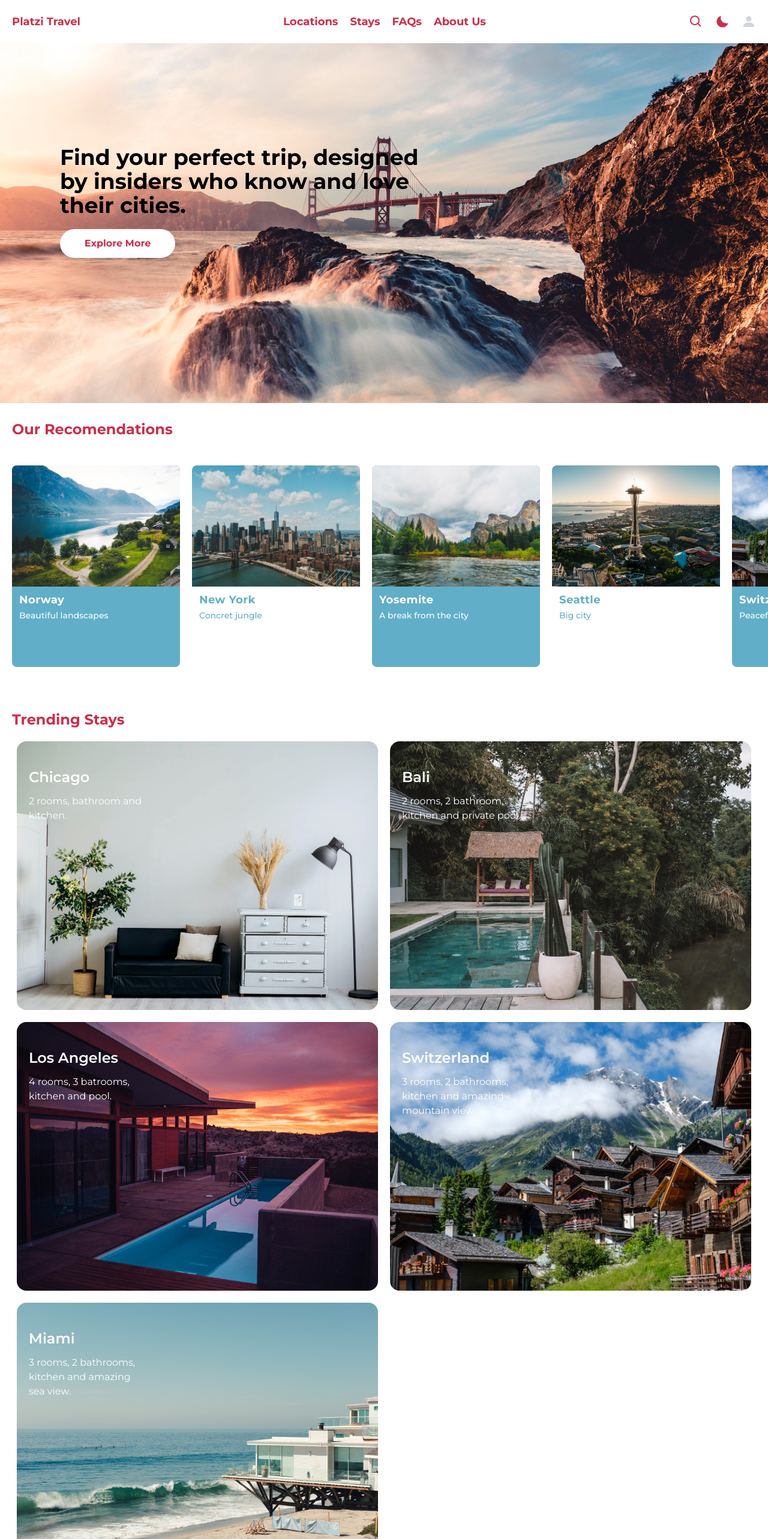
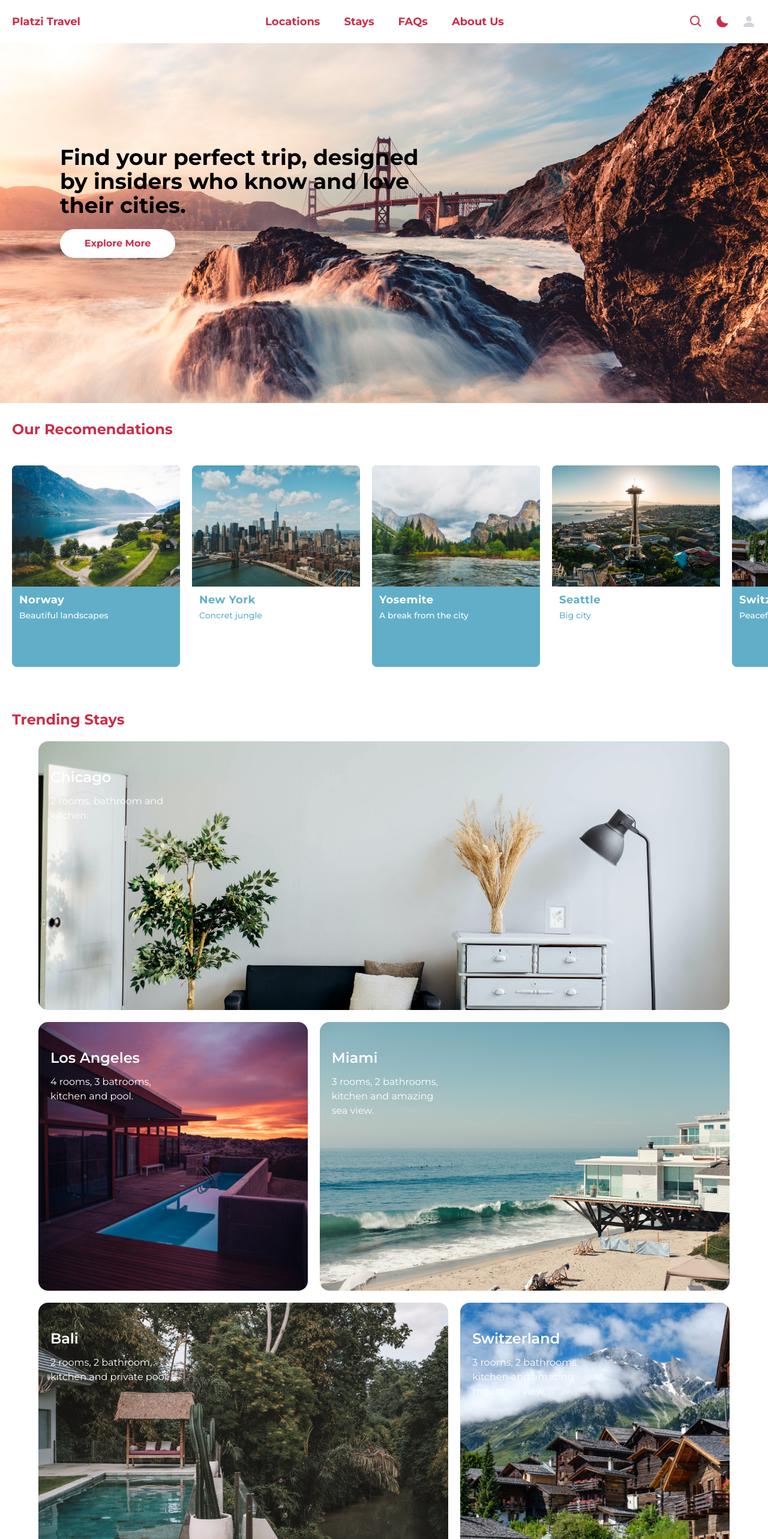
Before and after one commit to abdiasejr/tailwind-prjct, a React (Create React App) app: page / in a window 1280 px wide. Shown: the top 2566 px of the page at 60% size. Built offline with nearby package versions, Linux system fonts and the light colour scheme.

Commit message:
media querias

```diff
--- a/src/components/MainCard.js
+++ b/src/components/MainCard.js
@@ -1,11 +1,20 @@
-export const MainCard = ({ item, i }) => (
+export const MainCard = ({ item, i }) => {
+  let className =
+    i === 1
+      ? "md:col-span-2"
+      : i === 2
+      ? "md:col-span-3"
+      : i === 3
+      ? "md:col-span-3"
+      : "";
+  return (
     <div
-    key={i}
-    className={`flex h-[28rem] w-full flex-col gap-3 pl-5 text-white ${
-      item.bg
-    } rounded-2xl bg-cover  pt-11 ${i < 3 && "bg-center"}`}
+      key={item.title + i}
+      className={` flex h-[28rem] w-full flex-col gap-3 pl-5 text-white ${item.bg} rounded-2xl  bg-cover pt-11
+    md:bg-center first:md:col-span-5 md:last:col-span-2 ${className}`}
     >
       <h3 className="text-2xl font-semibold">{item.title}</h3>
       <p className="w-[12.5rem] text-base">{item.subtitle}</p>
     </div>
   );
+};
--- a/src/components/NavBar.js
+++ b/src/components/NavBar.js
@@ -4,7 +4,7 @@ import { BsFillPersonFill } from "react-icons/bs";
 
 export const NavBar = () => {
   return (
-    <nav className="fixed bottom-0 left-0 z-10 flex w-full flex-row items-center justify-center gap-10 bg-white p-4 text-3xl shadow-md lg:hidden">
+    <nav className="fixed bottom-0 left-0 z-10 flex w-full flex-row items-center justify-center gap-10 bg-white p-4 text-3xl shadow-md md:hidden">
       <a href="#home">
         <AiFillHome className="text-gray-300 hover:text-primary" />
       </a>
--- a/src/components/Popular.js
+++ b/src/components/Popular.js
@@ -7,7 +7,7 @@ export const Popular = () => {
       <h2 className="mt-7 pl-5 text-2xl font-bold not-italic text-primary">
         Trending Stays
       </h2>
-      <div className="flex w-full flex-col gap-5 px-7 md:grid md:grid-flow-col md:grid-rows-3">
+      <div className="flex w-full flex-col gap-5 px-7 md:grid md:grid-flow-row md:grid-cols-5 md:grid-rows-3 md:px-16">
         {trendingList.map((item, i) => (
           <MainCard key={i} item={item} i={i} />
         ))}
--- a/src/containers/Nav.js
+++ b/src/containers/Nav.js
@@ -6,7 +6,7 @@ export const Nav = () => {
   return (
     <nav className="absolute hidden h-[4.5rem]  w-full cursor-pointer flex-row items-center justify-between px-5 text-lg font-bold text-primary md:flex md:bg-white">
       <h1>Platzi Travel</h1>
-      <ul className="flex flex-row gap-5">
+      <ul className="flex flex-row gap-10">
         <li>Locations</li>
         <li>Stays</li>
         <li>FAQs</li>
```
Lines whose indentation alone changed are shown as unchanged.
